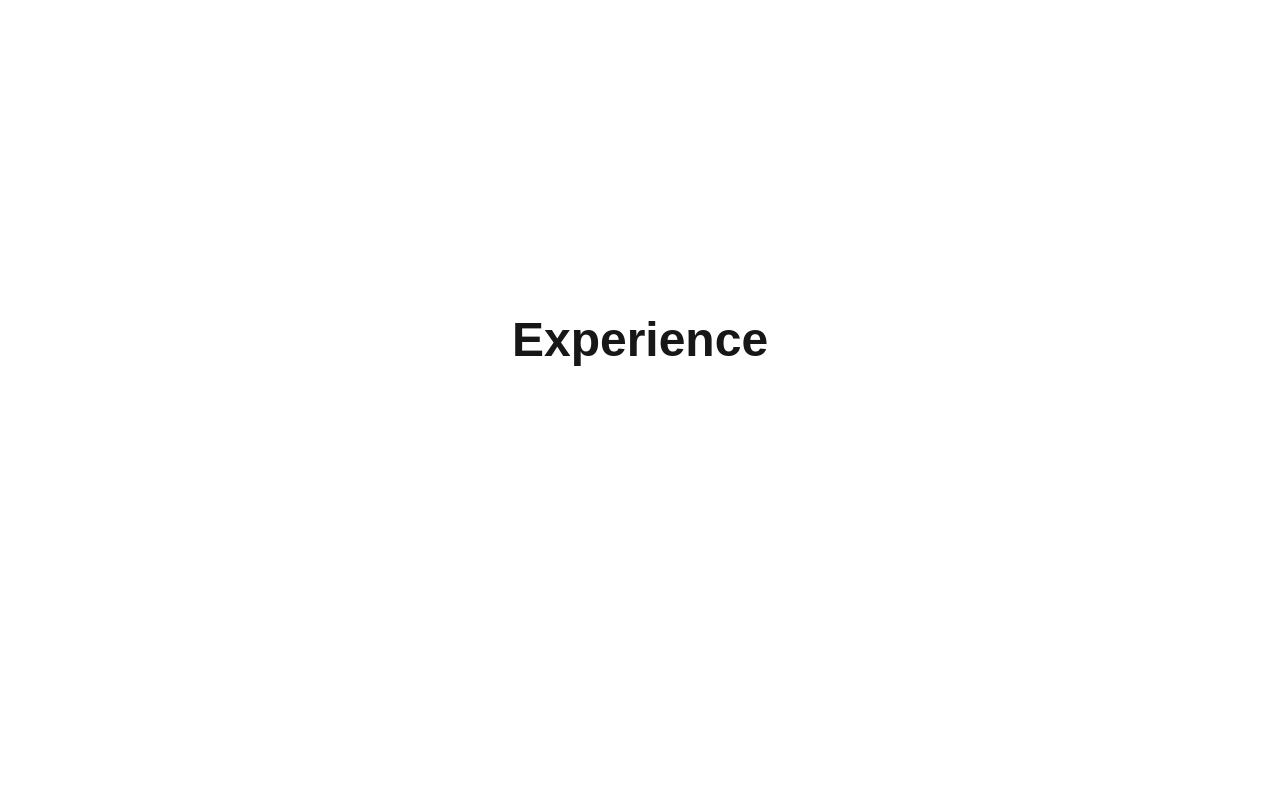
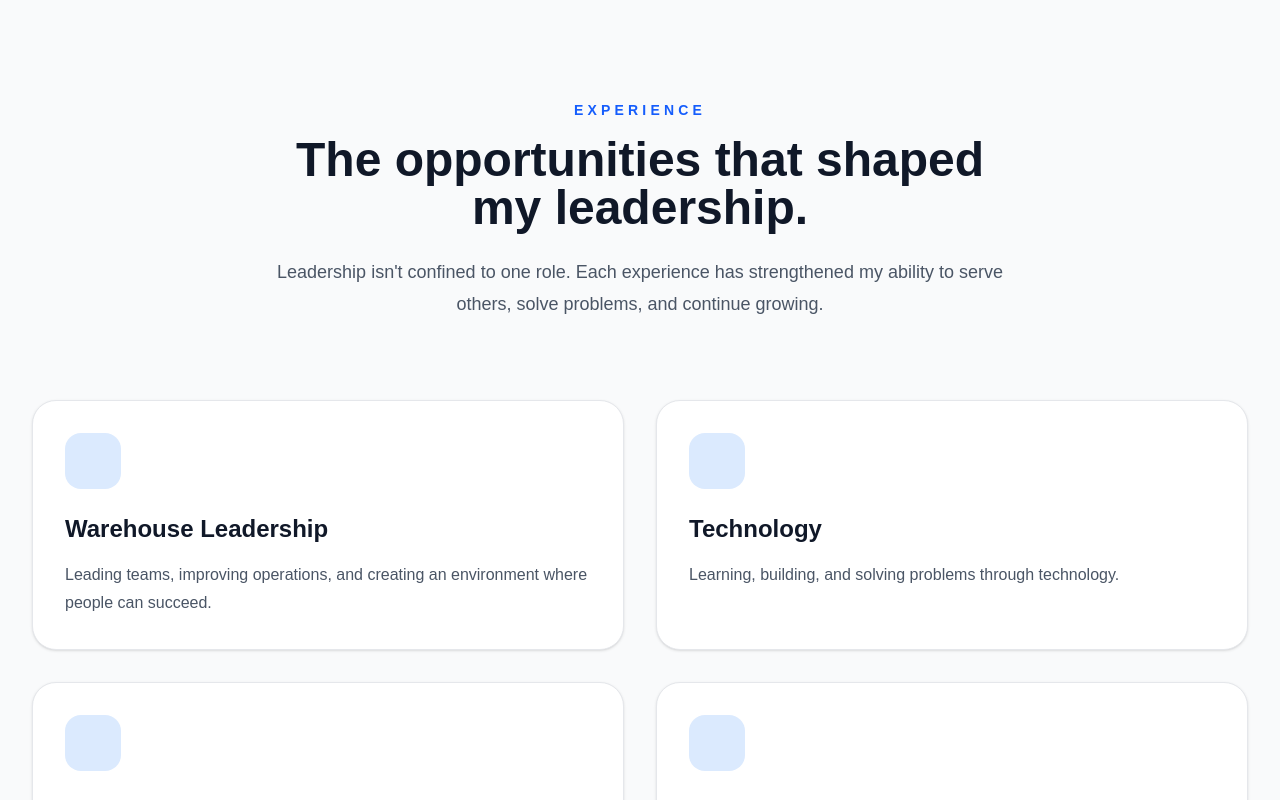
Before and after one commit to Jasonvic97/jason-victor-portfolio, a Next.js app: page / in a window 1280 px wide. Shown: the part 1660-2460 px from the top of the page. Built offline with nearby package versions, Linux system fonts and the light colour scheme.

Commit message:
Build responsive Experience section

```diff
--- a/components/Experience.tsx
+++ b/components/Experience.tsx
@@ -1,10 +1,50 @@
+import ExperienceCard from "./ExperienceCard";
+
 export default function Experience() {
   return (
     <section
       id="experience"
-      className="min-h-screen flex items-center justify-center"
+      className="bg-gray-50 px-8 py-40"
     >
-      <h2 className="text-5xl font-bold">Experience</h2>
+      <div className="mx-auto max-w-7xl">
+
+        <div className="mx-auto mb-20 max-w-3xl text-center">
+
+  <p className="text-sm font-semibold uppercase tracking-[0.3em] text-blue-600">
+    Experience
+  </p>
+
+  <h2 className="mt-4 text-5xl font-bold text-gray-900">
+    The opportunities that shaped my leadership.
+  </h2>
+
+  <p className="mt-6 text-lg leading-8 text-gray-600">
+    Leadership isn't confined to one role. Each experience has strengthened my ability to serve others, solve problems, and continue growing.
+  </p>
+
+</div>
+        <div className="mt-16 grid gap-8 md:grid-cols-2">
+
+          <ExperienceCard
+            title="Warehouse Leadership"
+            description="Leading teams, improving operations, and creating an environment where people can succeed."
+          />
+          <ExperienceCard
+          title="Technology"
+            description="Learning, building, and solving problems through technology."
+          />
+          <ExperienceCard
+            title="Victor Visuals"
+            description="Capturing stories through photography, videography, and creative media."
+          />
+          <ExperienceCard
+            title="Church Media"
+            description="Serving through media production, livestreams, and supporting ministries."
+          />
+
+        </div>
+
+      </div>
     </section>
   );
 }
--- /dev/null
+++ b/components/ExperienceCard.tsx
@@ -0,0 +1,25 @@
+type ExperienceCardProps = {
+  title: string;
+  description: string;
+};
+
+export default function ExperienceCard({
+  title,
+  description,
+}: ExperienceCardProps) {
+  return (
+    <div className="group rounded-3xl border border-gray-200 bg-white p-8 shadow-sm transition-all duration-300 hover:-translate-y-2 hover:shadow-xl">
+
+      <div className="mb-6 h-14 w-14 rounded-2xl bg-blue-100 transition-colors duration-300 group-hover:bg-blue-600"></div>
+
+      <h3 className="text-2xl font-bold text-gray-900">
+        {title}
+      </h3>
+
+      <p className="mt-4 leading-7 text-gray-600">
+        {description}
+      </p>
+
+    </div>
+  );
+}
```
